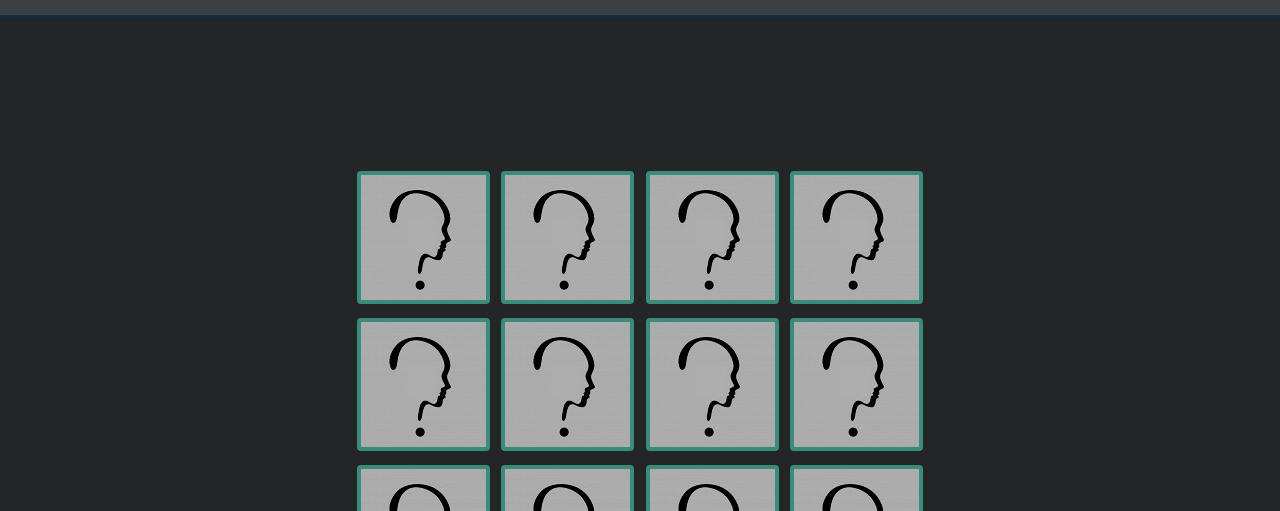
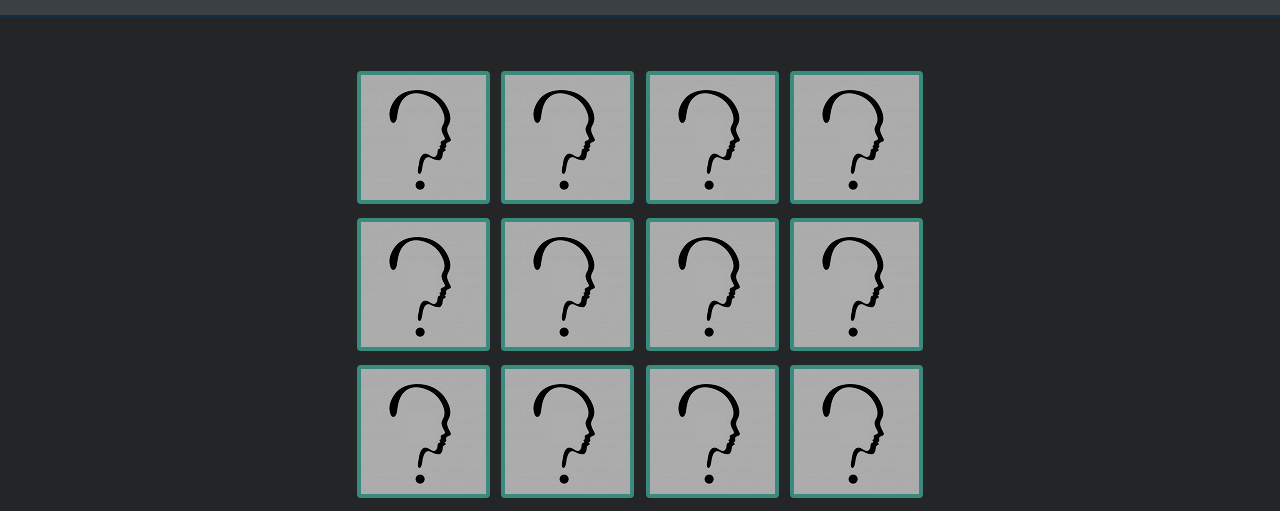
Before and after one commit to gornik02/PWI, a plain HTML site: page 2ndProject/memory.html in a window 1280 px wide. Shown: the part 85-596 px from the top of the page. Drawn offline with Linux system fonts and the light colour scheme.

Commit message:
game style update

```diff
--- a/2ndProject/game.css
+++ b/2ndProject/game.css
@@ -1,7 +1,7 @@
 #board
 {
-	margin-top: 150px;
-	margin-bottom: 150px;
+	margin-top: 50px;
+	margin-bottom: 50px;
 	width: 600px;
 	margin-left: auto;
 	margin-right: auto;
```
